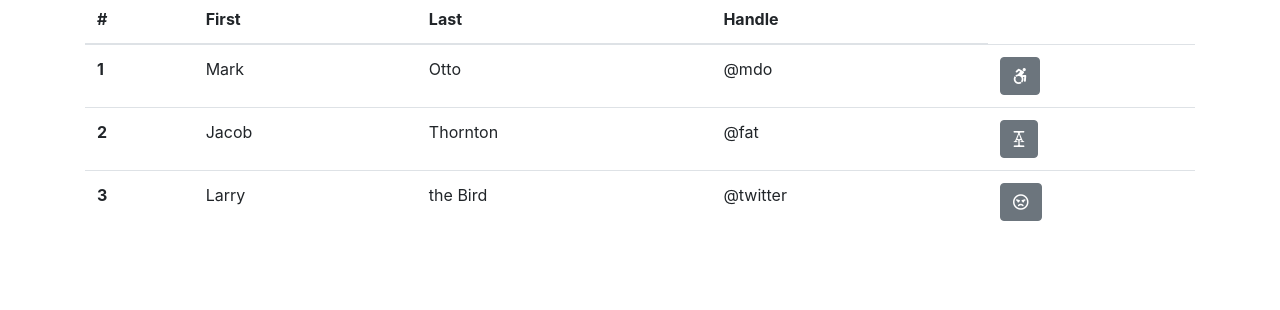
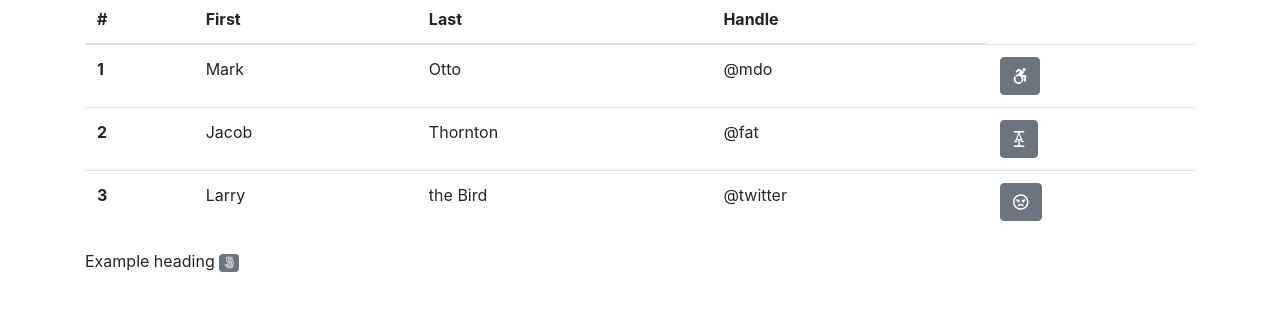
Before and after one commit to Rodren1/Tablas-Bootstrap, a plain HTML site: page index.html in a window 1280 px wide. Shown: the part 62-372 px from the top of the page. Drawn offline with nearby package versions, Linux system fonts and the light colour scheme.

Commit message:
Tablas e iconos y un badage

```diff
--- a/index.html
+++ b/index.html
@@ -74,6 +74,8 @@
         </tr>
       </tbody>
     </table>
+    <p>Example heading <span class="badge badge-secondary"><i class="fab fa-500px"></i></span></p>
+
   </div>
 
 
```
